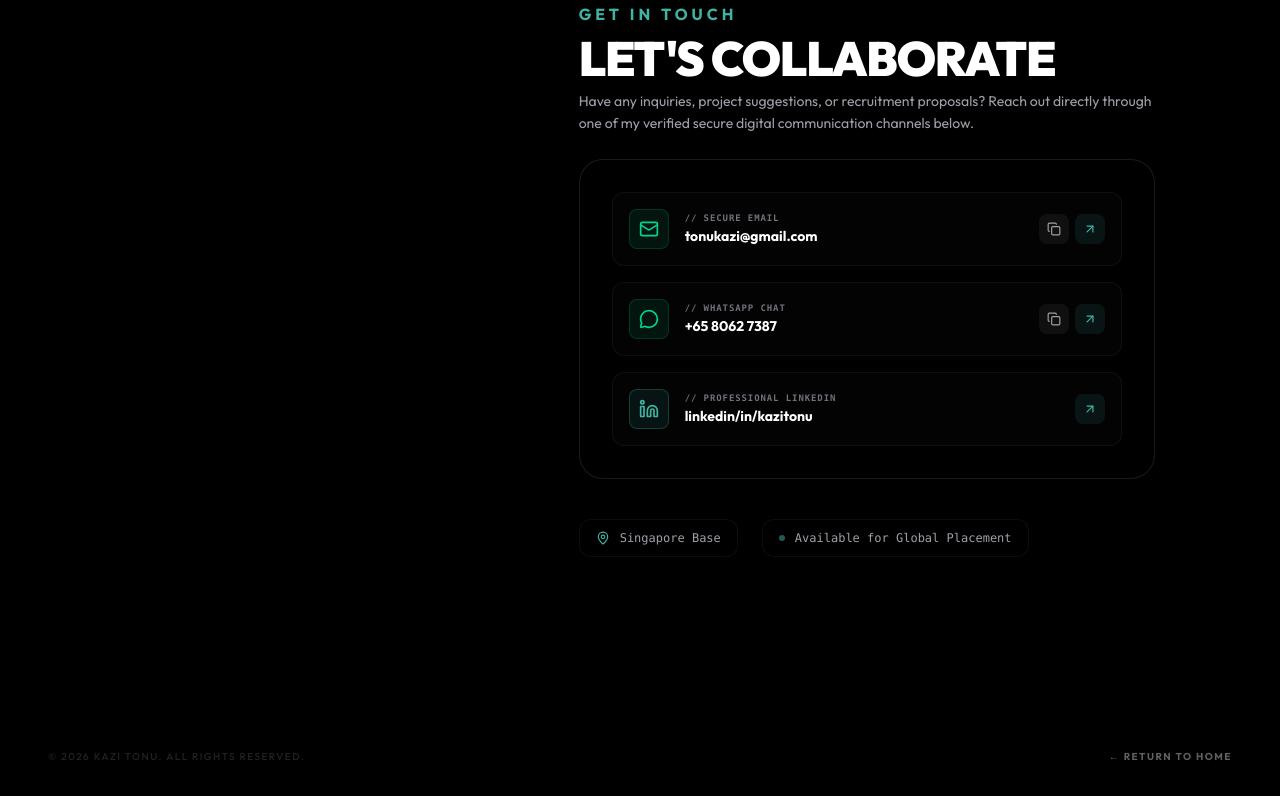
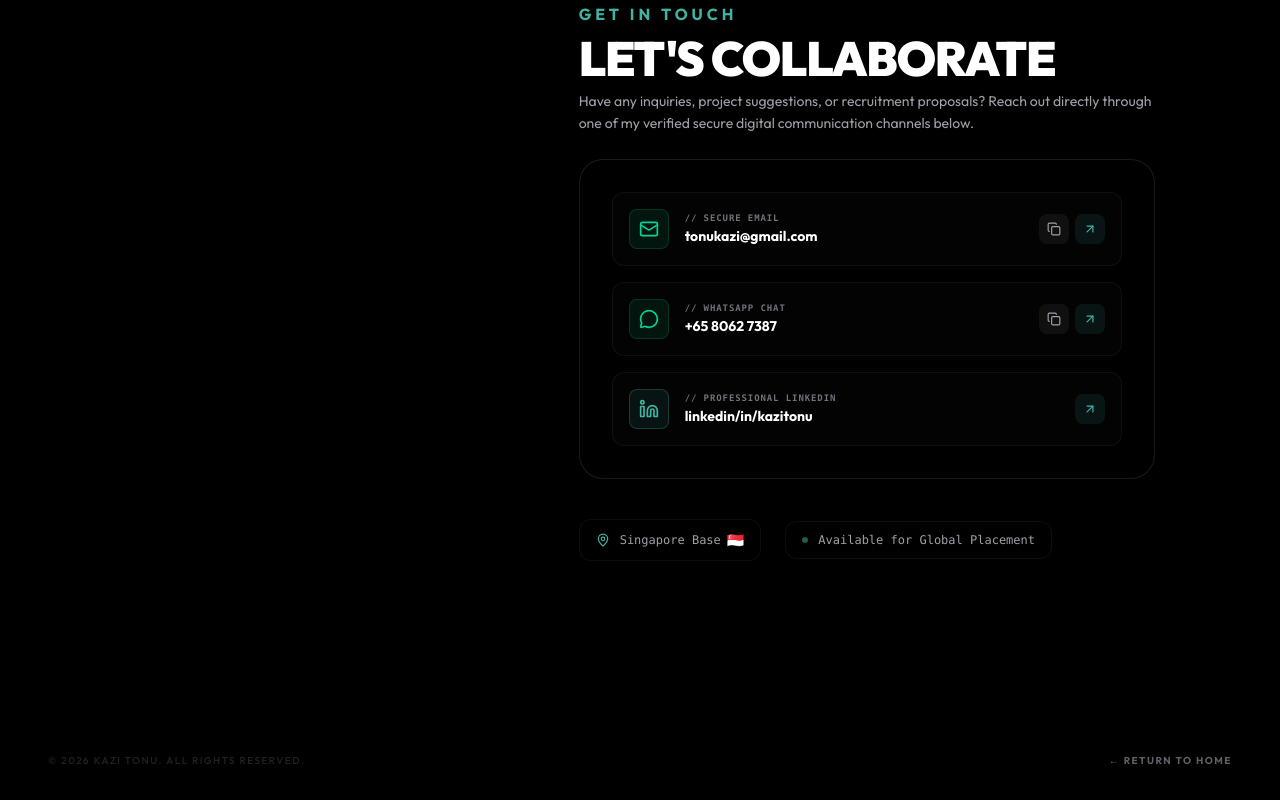
Before and after one commit to jubayertonu/PortfolioForKaziTonu, a React (Vite) app: page / in a window 1280 px wide. Shown: the part 6135-6935 px from the top of the page. Built offline with nearby package versions, Linux system fonts and the light colour scheme.

Commit message:
feat(ui): add Singapore flag emoji to location tag

```diff
--- a/src/App.tsx
+++ b/src/App.tsx
@@ -1494,7 +1494,10 @@ export default function App() {
                   className="bg-black/50 border border-white/5 backdrop-blur-md py-2.5 px-4 rounded-xl flex items-center space-x-2.5 text-xs text-zinc-400 font-mono shadow-md select-none"
                 >
                   <MapPin className="w-3.5 h-3.5 text-[#41B3A3]" />
-                  <span>Singapore Base</span>
+                  <span className="flex items-center gap-1.5">
+                    Singapore Base
+                    <span className="text-sm" role="img" aria-label="Singapore">🇸🇬</span>
+                  </span>
                 </div>
                 <div
                   className="bg-black/50 border border-white/5 backdrop-blur-md py-2.5 px-4 rounded-xl flex items-center space-x-2.5 text-xs text-zinc-400 font-mono shadow-md select-none"
```
